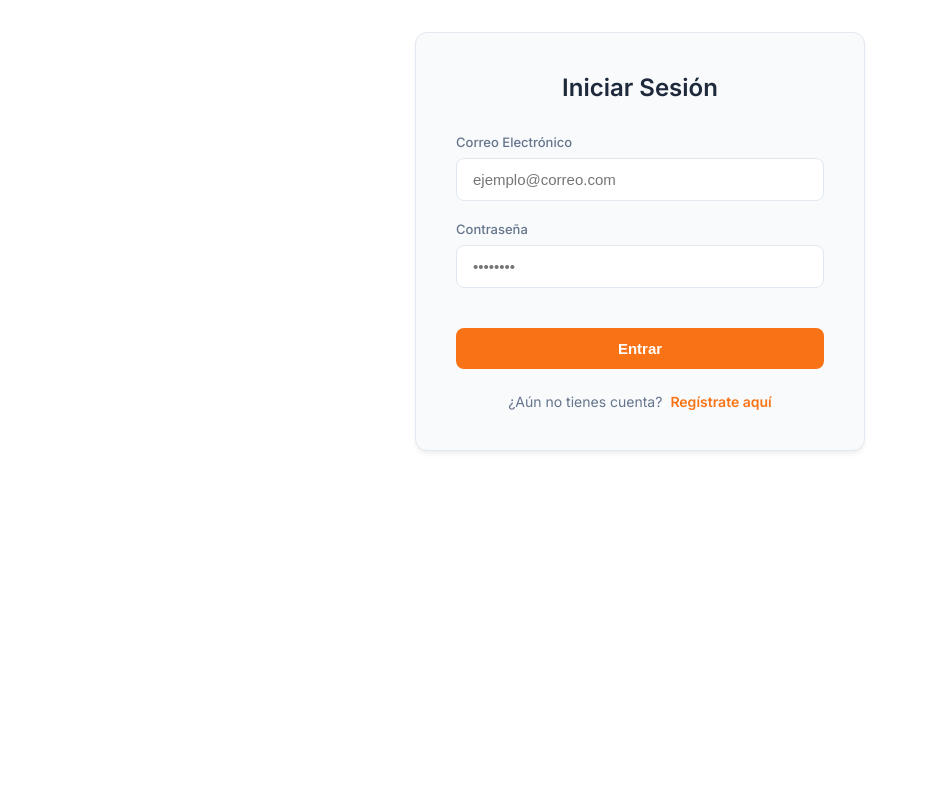
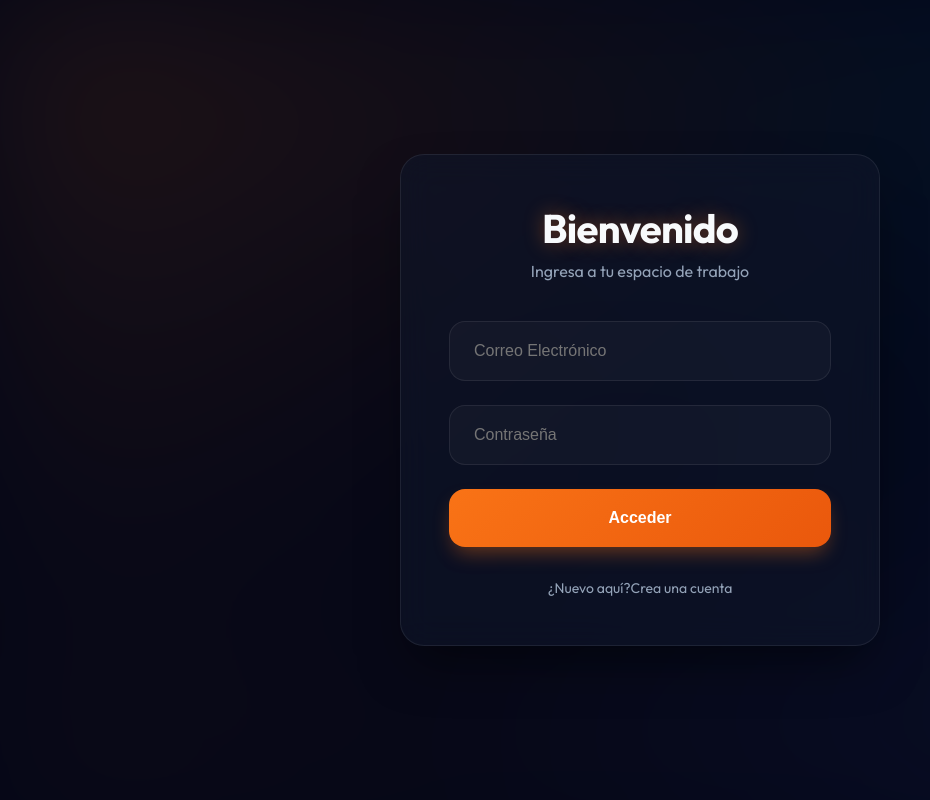
Before and after one commit to obeethgzv4/ProyectoU1Web, a React (Vite) app: page / in a window 1280 px wide. Shown: the whole page, without its empty margins (0-930 px from the left). Built offline with nearby package versions, Linux system fonts and the light colour scheme.

Commit message:
UI Overhaul: Mesh-Glass Design & Bento Grid Layout

```diff
--- a/src/components/Auth/AuthForm.jsx
+++ b/src/components/Auth/AuthForm.jsx
@@ -12,7 +12,6 @@ export default function AuthForm() {
 
     const { signIn, signUp } = useAuth()
 
-    // Calculate password strength
     useEffect(() => {
         let score = 0
         if (password.length > 6) score++
@@ -24,116 +23,96 @@ export default function AuthForm() {
     }, [password])
 
     const getStrengthColor = () => {
-        if (strength <= 2) return 'var(--danger)'
-        if (strength <= 3) return 'var(--warning)'
-        return 'var(--success)'
+        if (strength <= 2) return '#ef4444'
+        if (strength <= 3) return '#f59e0b'
+        return '#10b981'
     }
 
     const handleSubmit = async (e) => {
         e.preventDefault()
         setError(null)
-
         if (!isLogin && password !== confirmPassword) {
             setError('Las contraseñas no coinciden')
             return
         }
-
-        if (!isLogin && strength < 3) {
-            setError('La contraseña es demasiado débil')
-            return
-        }
-
         setLoading(true)
-
         const { error } = isLogin
             ? await signIn(email, password)
             : await signUp(email, password)
-
-        if (error) setError(forceFriendlyError(error.message))
+        if (error) setError(error.message)
         setLoading(false)
     }
 
-    const forceFriendlyError = (msg) => {
-        if (msg.includes('rate limit')) return 'Demasiados intentos. Espera un minuto.'
-        if (msg.includes('Invalid login')) return 'Email o contraseña incorrectos.'
-        if (msg.includes('confirmed')) return 'Por favor, confirma tu correo electrónico.'
-        return msg
-    }
-
     return (
-        <div className="container">
-            <div className="glass-card">
-                <h2>{isLogin ? 'Iniciar Sesión' : 'Nueva Cuenta'}</h2>
+        <>
+            <div className="mesh-bg"></div>
+            <div className="auth-wrapper">
+                <div className="glass auth-card">
+                    <h2 style={{ fontSize: '2.5rem', marginBottom: '0.5rem' }} className="text-glow">
+                        {isLogin ? 'Bienvenido' : 'Explora'}
+                    </h2>
+                    <p style={{ color: 'var(--text-secondary)', marginBottom: '2.5rem' }}>
+                        {isLogin ? 'Ingresa a tu espacio de trabajo' : 'Comienza tu viaje hoy mismo'}
+                    </p>
 
                     <form onSubmit={handleSubmit}>
-                    <div style={{ marginBottom: '1.25rem' }}>
-                        <label>Correo Electrónico</label>
+                        <div className="floating-input-group">
                             <input
+                                className="floating-input"
                                 type="email"
                                 value={email}
                                 onChange={(e) => setEmail(e.target.value)}
-                            placeholder="ejemplo@correo.com"
+                                placeholder="Correo Electrónico"
                                 required
                             />
                         </div>
 
-                    <div style={{ marginBottom: isLogin ? '1.5rem' : '1.25rem' }}>
-                        <label>Contraseña</label>
+                        <div className="floating-input-group">
                             <input
+                                className="floating-input"
                                 type="password"
                                 value={password}
                                 onChange={(e) => setPassword(e.target.value)}
-                            placeholder="••••••••"
+                                placeholder="Contraseña"
                                 required
                             />
                             {!isLogin && password && (
-                            <div style={{ marginTop: '0.5rem' }}>
+                                <div style={{ marginTop: '0.75rem', padding: '0 0.5rem' }}>
                                     <div className="strength-meter">
-                                    <div
-                                        className="strength-bar"
-                                        style={{
-                                            width: `${(strength / 5) * 100}%`,
-                                            backgroundColor: getStrengthColor()
-                                        }}
-                                    ></div>
+                                        <div className="strength-bar" style={{ width: `${(strength / 5) * 100}%`, backgroundColor: getStrengthColor() }}></div>
                                     </div>
-                                <p style={{ fontSize: '0.7rem', color: 'var(--text-muted)', marginTop: '0.25rem' }}>
-                                    Seguridad: {strength <= 2 ? 'Baja' : strength <= 4 ? 'Media' : 'Alta'}
-                                </p>
                                 </div>
                             )}
                         </div>
 
                         {!isLogin && (
-                        <div style={{ marginBottom: '1.5rem' }}>
-                            <label>Confirmar Contraseña</label>
+                            <div className="floating-input-group">
                                 <input
+                                    className="floating-input"
                                     type="password"
                                     value={confirmPassword}
                                     onChange={(e) => setConfirmPassword(e.target.value)}
-                                placeholder="••••••••"
+                                    placeholder="Confirmar Contraseña"
                                     required
                                 />
                             </div>
                         )}
 
-                    {error && <p className="error-message">{error}</p>}
+                        {error && <p style={{ color: 'var(--danger)', fontSize: '0.875rem', marginBottom: '1.5rem' }}>{error}</p>}
 
-                    <button type="submit" className="btn-primary" disabled={loading}>
-                        {loading ? 'Procesando...' : (isLogin ? 'Entrar' : 'Crear Cuenta')}
+                        <button type="submit" className="btn-premium" disabled={loading}>
+                            {loading ? 'Sincronizando...' : (isLogin ? 'Acceder' : 'Registrarme')}
                         </button>
                     </form>
 
-                <p className="footer-text">
-                    {isLogin ? '¿Aún no tienes cuenta?' : '¿Ya tienes cuenta?'}
-                    <span className="link" onClick={() => {
-                        setIsLogin(!isLogin)
-                        setError(null)
-                    }}>
-                        {isLogin ? 'Regístrate aquí' : 'Inicia sesión'}
+                    <p style={{ marginTop: '2rem', fontSize: '0.875rem', color: 'var(--text-secondary)' }}>
+                        {isLogin ? '¿Nuevo aquí?' : '¿Ya eres miembro?'}
+                        <span className="link" style={{ fontSize: '0.875rem' }} onClick={() => setIsLogin(!isLogin)}>
+                            {isLogin ? 'Crea una cuenta' : 'Inicia sesión'}
                         </span>
                     </p>
                 </div>
             </div>
+        </>
     )
 }
--- a/src/index.css
+++ b/src/index.css
@@ -1,19 +1,17 @@
-@import url('https://fonts.googleapis.com/css2?family=Inter:wght@300;400;500;600;700&display=swap');
+@import url('https://fonts.googleapis.com/css2?family=Outfit:wght@300;400;500;600;700&display=swap');
 
 :root {
   --primary: #f97316;
-  /* Orange 500 */
-  --primary-hover: #ea580c;
-  /* Orange 600 */
-  --bg: #ffffff;
-  --card-bg: #f8fafc;
-  --text-main: #1e293b;
-  --text-muted: #64748b;
-  --border: #e2e8f0;
+  --primary-glow: rgba(249, 115, 22, 0.4);
+  --bg-deep: #020617;
+  --glass-bg: rgba(15, 23, 42, 0.6);
+  --glass-border: rgba(255, 255, 255, 0.08);
+  --text-primary: #f8fafc;
+  --text-secondary: #94a3b8;
+  --accent-blue: #38bdf8;
+  --accent-purple: #818cf8;
+  --danger: #ef4444;
   --success: #10b981;
-  --warning: #f59e0b;
-  --danger: #ef4444;
-  --input-bg: #ffffff;
 }
 
 * {
@@ -23,135 +21,185 @@
 }
 
 body {
-  font-family: 'Inter', sans-serif;
-  background-color: var(--bg);
-  color: var(--text-main);
+  font-family: 'Outfit', sans-serif;
+  background-color: var(--bg-deep);
+  color: var(--text-primary);
   min-height: 100vh;
+  overflow-x: hidden;
   display: flex;
   flex-direction: column;
 }
 
+/* Dynamic Mesh Background */
+.mesh-bg {
+  position: fixed;
+  top: 0;
+  left: 0;
+  width: 100%;
+  height: 100%;
+  z-index: -1;
+  background:
+    radial-gradient(at 0% 0%, rgba(249, 115, 22, 0.15) 0px, transparent 50%),
+    radial-gradient(at 100% 0%, rgba(56, 189, 248, 0.1) 0px, transparent 50%),
+    radial-gradient(at 100% 100%, rgba(129, 140, 248, 0.1) 0px, transparent 50%),
+    radial-gradient(at 0% 100%, rgba(249, 115, 22, 0.05) 0px, transparent 50%);
+  filter: blur(80px);
+  animation: mesh-move 20s ease infinite alternate;
+}
+
+@keyframes mesh-move {
+  0% {
+    transform: scale(1);
+  }
+
+  100% {
+    transform: scale(1.2) translate(5%, 5%);
+  }
+}
+
 .container {
-  max-width: 450px;
-  width: 90%;
-  margin: auto;
+  max-width: 1100px;
+  width: 95%;
+  margin: 0 auto;
   padding: 2rem 0;
 }
 
-.glass-card {
-  background: var(--card-bg);
-  border: 1px solid var(--border);
-  border-radius: 12px;
-  padding: 2.5rem;
-  box-shadow: 0 4px 6px -1px rgba(0, 0, 0, 0.05), 0 2px 4px -1px rgba(0, 0, 0, 0.03);
+/* Premium Glassmorphism */
+.glass {
+  background: var(--glass-bg);
+  backdrop-filter: blur(16px);
+  -webkit-backdrop-filter: blur(16px);
+  border: 1px solid var(--glass-border);
+  border-radius: 24px;
+  box-shadow: 0 25px 50px -12px rgba(0, 0, 0, 0.5);
 }
 
-h2 {
-  font-size: 1.5rem;
-  font-weight: 600;
+.bento-grid {
+  display: grid;
+  grid-template-columns: repeat(4, 1fr);
+  grid-template-rows: auto;
+  gap: 1.5rem;
   margin-bottom: 2rem;
-  text-align: center;
-  color: var(--text-main);
 }
 
-label {
-  display: block;
-  font-size: 0.8125rem;
-  font-weight: 500;
-  color: var(--text-muted);
-  margin-bottom: 0.5rem;
+.bento-item {
+  padding: 1.5rem;
+  display: flex;
+  flex-direction: column;
+  justify-content: center;
+  align-items: center;
+  transition: transform 0.3s ease, box-shadow 0.3s ease;
 }
 
-input {
-  width: 100%;
-  padding: 0.75rem 1rem;
-  background: var(--input-bg);
-  border: 1px solid var(--border);
-  border-radius: 8px;
-  color: var(--text-main);
-  font-size: 0.9375rem;
-  transition: all 0.2s ease;
+.bento-item:hover {
+  transform: translateY(-5px);
+  border-color: rgba(249, 115, 22, 0.3);
 }
 
-input:focus {
-  outline: none;
-  border-color: var(--primary);
-  box-shadow: 0 0 0 3px rgba(249, 115, 22, 0.1);
+.bento-main {
+  grid-column: span 2;
+  grid-row: span 2;
 }
 
-.btn-primary {
+h1,
+h2,
+h3 {
+  font-weight: 700;
+  letter-spacing: -0.02em;
+}
+
+.text-glow {
+  text-shadow: 0 0 20px var(--primary-glow);
+}
+
+/* Innovative Inputs */
+.floating-input-group {
+  position: relative;
+  margin-bottom: 1.5rem;
   width: 100%;
-  padding: 0.75rem;
-  background: var(--primary);
+}
+
+.floating-input {
+  width: 100%;
+  padding: 1.25rem 1.5rem;
+  background: rgba(255, 255, 255, 0.03);
+  border: 1px solid var(--glass-border);
+  border-radius: 16px;
+  color: white;
+  font-size: 1rem;
+  outline: none;
+  transition: all 0.3s ease;
+}
+
+.floating-input:focus {
+  background: rgba(255, 255, 255, 0.05);
+  border-color: var(--primary);
+  box-shadow: 0 0 20px rgba(249, 115, 22, 0.15);
+}
+
+.btn-premium {
+  padding: 1.25rem 2rem;
+  background: linear-gradient(135deg, var(--primary) 0%, #ea580c 100%);
   color: white;
   border: none;
-  border-radius: 8px;
+  border-radius: 16px;
   font-weight: 600;
-  font-size: 0.9375rem;
+  font-size: 1rem;
   cursor: pointer;
-  transition: background 0.2s;
-  margin-top: 1rem;
+  transition: all 0.3s cubic-bezier(0.4, 0, 0.2, 1);
+  box-shadow: 0 10px 20px -5px var(--primary-glow);
+  width: 100%;
 }
 
-.btn-primary:hover:not(:disabled) {
-  background: var(--primary-hover);
+.btn-premium:hover {
+  transform: scale(1.02);
+  box-shadow: 0 15px 30px -5px var(--primary-glow);
 }
 
-.btn-primary:disabled {
-  opacity: 0.6;
-  cursor: not-allowed;
+/* Task Card Style */
+.task-card {
+  padding: 1.25rem;
+  margin-bottom: 1rem;
+  display: flex;
+  align-items: center;
+  gap: 1.5rem;
+  transition: all 0.3s ease;
+  cursor: grab;
 }
 
-.footer-text {
-  text-align: center;
-  margin-top: 1.5rem;
-  font-size: 0.875rem;
-  color: var(--text-muted);
+.task-card:active {
+  cursor: grabbing;
 }
 
-.link {
-  color: var(--primary);
+.checkbox-custom {
+  width: 24px;
+  height: 24px;
+  border-radius: 8px;
+  border: 2px solid var(--glass-border);
+  display: flex;
+  align-items: center;
+  justify-content: center;
   cursor: pointer;
-  font-weight: 600;
-  text-decoration: none;
-  margin-left: 0.5rem;
+  transition: all 0.2s;
 }
 
-.link:hover {
-  text-decoration: underline;
+.checkbox-custom.checked {
+  background: var(--primary);
+  border-color: var(--primary);
 }
 
-/* Password Strength Indicator */
-.strength-meter {
-  height: 4px;
-  width: 100%;
-  background: var(--border);
-  border-radius: 2px;
-  margin-top: 0.5rem;
-  overflow: hidden;
+/* Auth Layout */
+.auth-wrapper {
+  min-height: 100vh;
+  display: flex;
+  align-items: center;
+  justify-content: center;
+  padding: 2rem;
 }
 
-.strength-bar {
-  height: 100%;
-  transition: width 0.3s ease, background-color 0.3s ease;
+.auth-card {
+  width: 100%;
+  max-width: 480px;
+  padding: 3rem;
+  text-align: center;
 }
-
-.error-message {
-  color: var(--danger);
-  font-size: 0.75rem;
-  margin-top: 0.5rem;
-}
-
-/* Dashboard styles */
-.dashboard-container {
-  max-width: 1000px;
-  margin: 2rem auto;
-  padding: 0 1rem;
-}
-
-.header-nav {
-  display: flex;
-  justify-content: space-between;
-  align-items: center;
-  margin-bottom: 2.5rem;
-}
```
Also changed, not shown: src/components/Tasks/TaskManager.jsx (+53 -166 lines). Lines whose indentation alone changed are shown as unchanged.
